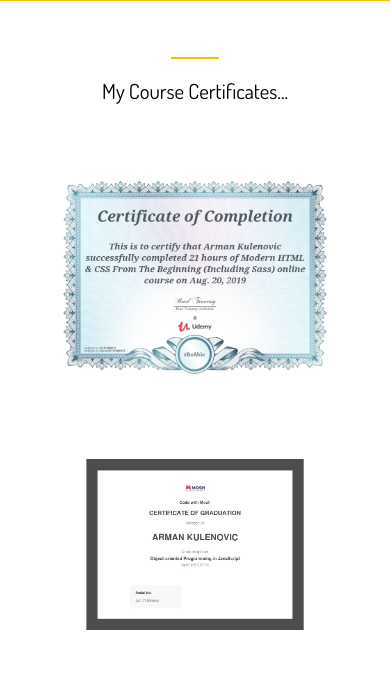
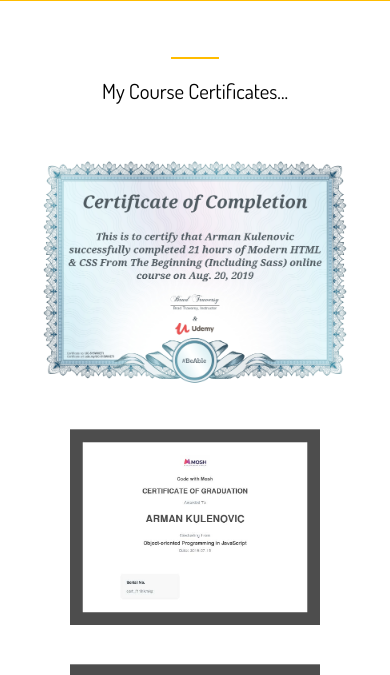
Before and after one commit to Armanzon/portfolio_website, a website: page dist/certificates.html in a window 390 px wide. Shown: the part 162-837 px from the top of the page. Drawn offline with Linux system fonts and the light colour scheme.

```diff
--- a/scss/_media.scss
+++ b/scss/_media.scss
@@ -128,6 +128,11 @@
       height: 5rem;
     }
   }
+
+  // Certificates
+  .certificate {
+    padding: 0.7rem;
+  }
 }
 
 // Landscape
--- a/scss/main.scss
+++ b/scss/main.scss
@@ -380,6 +380,7 @@
 
       &:hover {
         background: $main-color;
+        cursor: pointer;
       }
     }
   }
@@ -387,7 +388,7 @@
 
 // Certificates
 .certificate {
-  padding: 2rem;
+  padding: 1.5rem;
 }
 
 h4 {
```
Also changed, not shown: dist/about.html, dist/certificates.html, dist/contact.html, dist/css/main.css, dist/index.html, dist/js/social.js (added), dist/work.html.
